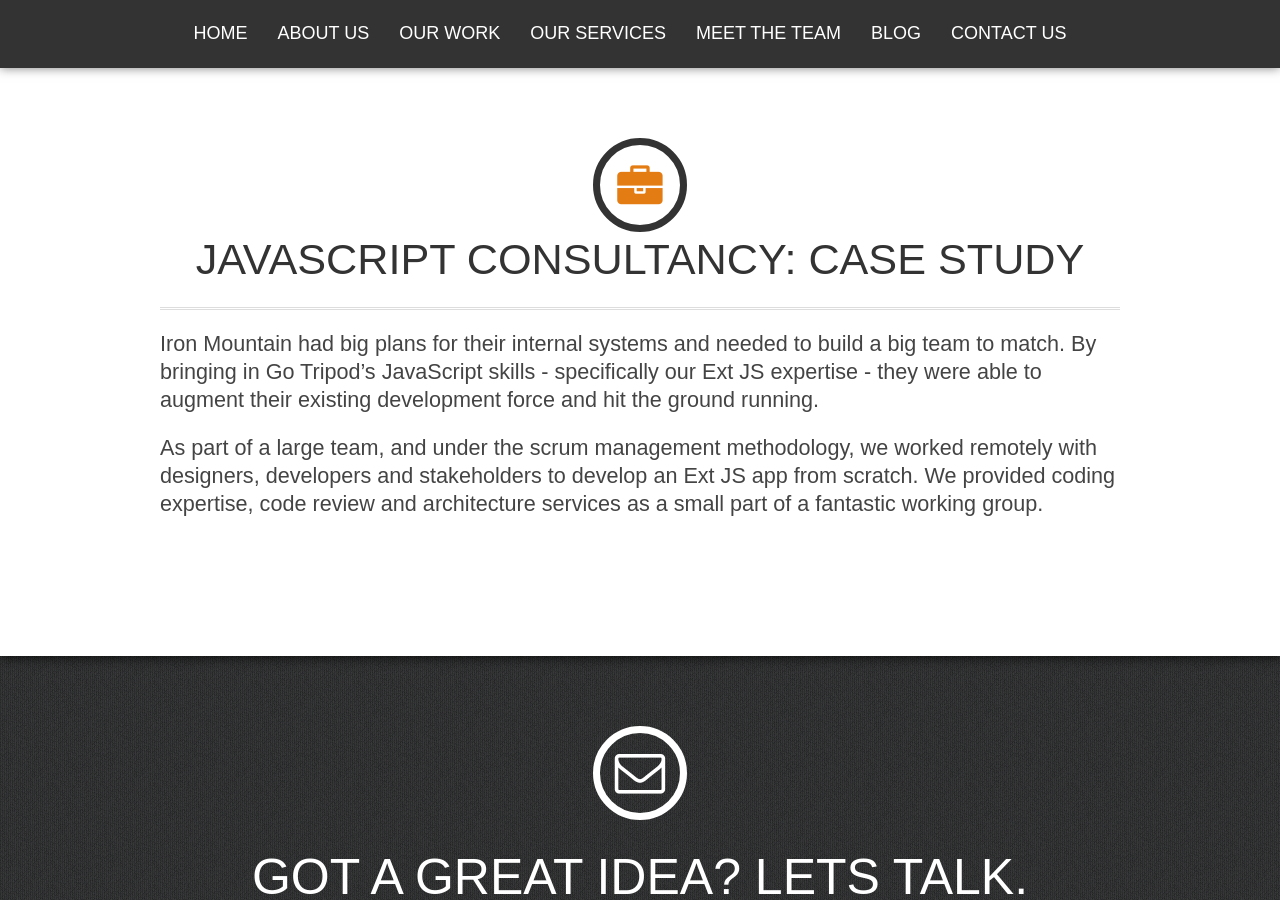
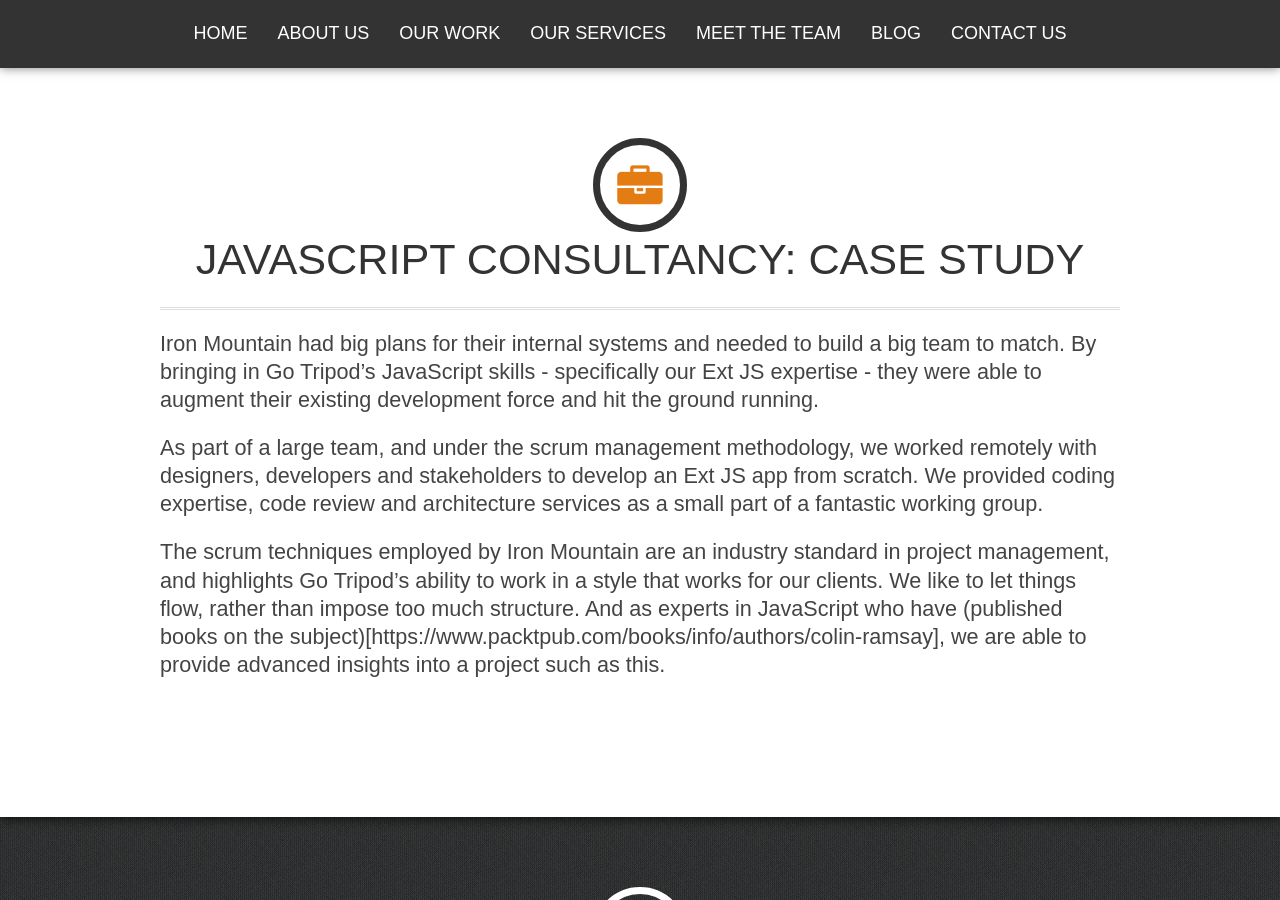
Before and after one commit to gotripod/gotripod.github.io, a Jekyll site: the page built from _case_studies/iron-mountain.md, in a window 1280 px wide and 900 px high. Built offline with Jekyll 4.4.1, drawn with Linux system fonts in a browser that asks for light colours; some web fonts are replaced; Markdown is read by kramdown in place of the engine named in the settings.

Commit message:
Update iron-mountain.md

```diff
--- a/_case_studies/iron-mountain.md
+++ b/_case_studies/iron-mountain.md
@@ -8,3 +8,5 @@
 Iron Mountain had big plans for their internal systems and needed to build a big team to match. By bringing in Go Tripod's JavaScript skills - specifically our Ext JS expertise - they were able to augment their existing development force and hit the ground running.
 
 As part of a large team, and under the scrum management methodology, we worked remotely with designers, developers and stakeholders to develop an Ext JS app from scratch. We provided coding expertise, code review and architecture services as a small part of a fantastic working group.
+
+The scrum techniques employed by Iron Mountain are an industry standard in project management, and highlights Go Tripod's ability to work in a style that works for our clients. We like to let things flow, rather than impose too much structure. And as experts in JavaScript who have (published books on the subject)[https://www.packtpub.com/books/info/authors/colin-ramsay], we are able to provide advanced insights into a project such as this.
```
